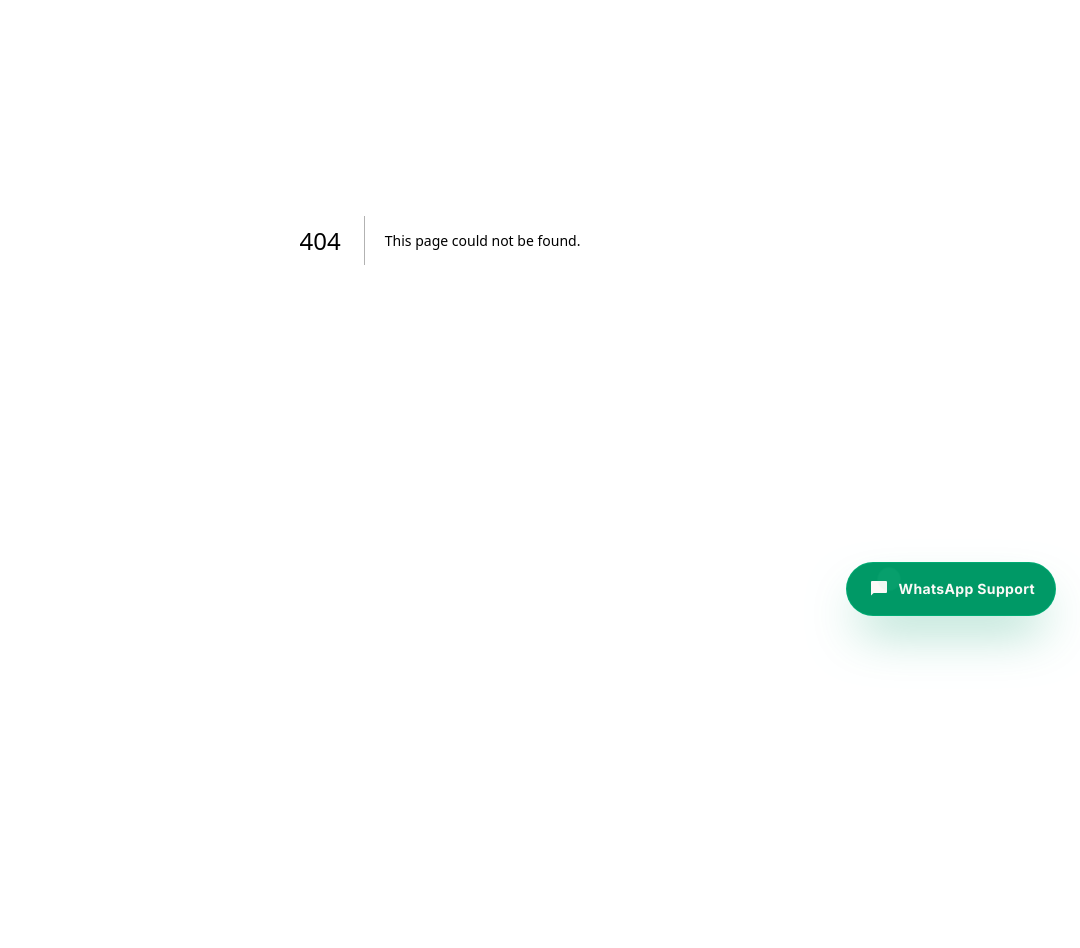
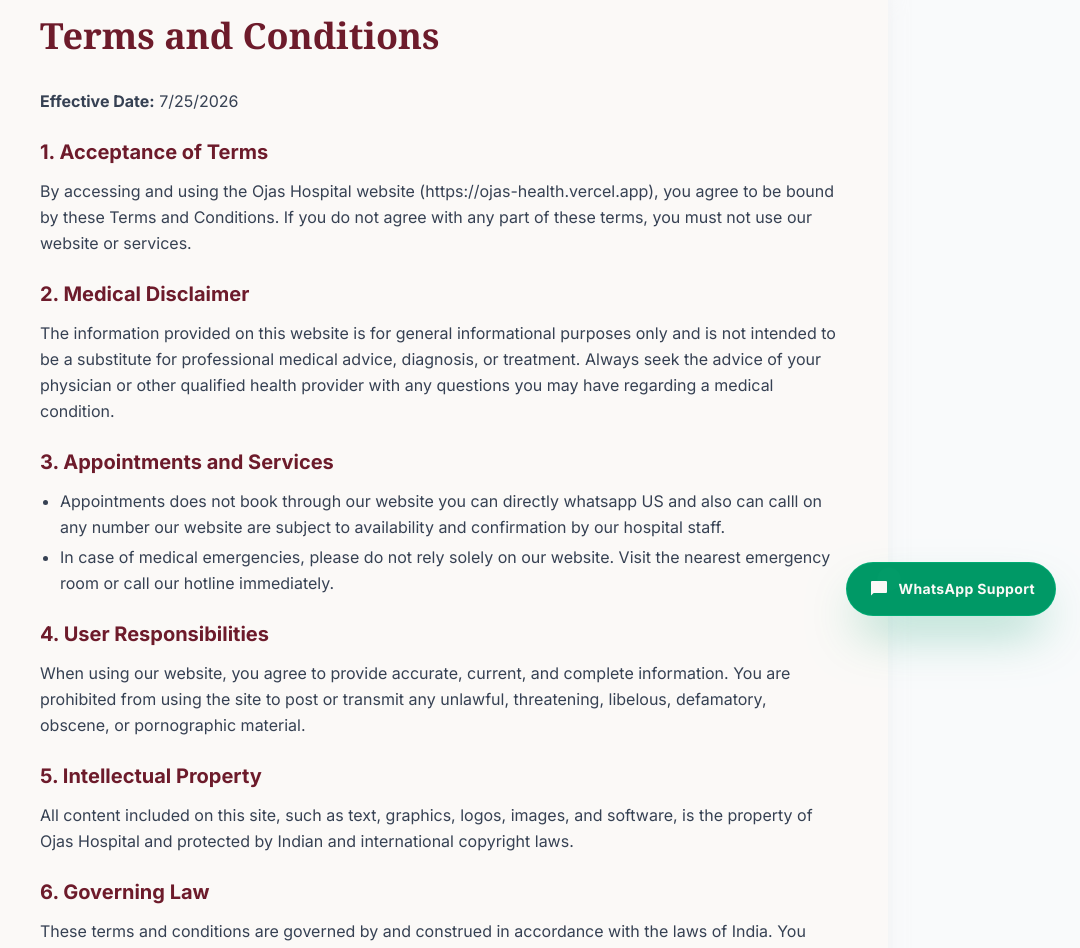
Before and after one commit to Divyezh/ojas-hospital, a Next.js app: page /terms-and-conditions in a window 1280 px wide. Before the commit this address had no page. Shown: the part 160-1108 px from the top of the page, without its empty margins (200-1280 px from the left). Before the commit the page ends 800 px from the top, so only its background shows below. Built offline with nearby package versions, Linux system fonts and the light colour scheme.

Commit message:
feat: add privacy policy and terms conditions pages, update department images

```diff
--- /dev/null
+++ b/app/privacy-policy/page.tsx
@@ -0,0 +1,49 @@
+import React from 'react';
+import { SITE_CONFIG } from '@/constants/metadata';
+import { EMERGENCY_INFO } from '@/constants/hospitalData';
+
+export default function PrivacyPolicy() {
+  return (
+    <main className="min-h-screen bg-gray-50 pt-32 pb-16 px-4 sm:px-6 lg:px-8">
+      <div className="max-w-4xl mx-auto bg-white p-8 md:p-12 rounded-2xl shadow-xl shadow-gray-200/50">
+        <h1 className="text-3xl md:text-4xl font-serif font-bold text-[#6D1B2B] mb-8">Privacy Policy</h1>
+
+        <div className="space-y-6 text-gray-700 text-sm md:text-base leading-relaxed">
+          <p><strong>Effective Date:</strong> {new Date().toLocaleDateString()}</p>
+
+          <section>
+            <h2 className="text-xl font-bold text-[#6D1B2B] mb-3">1. Introduction</h2>
+            <p>Welcome to {SITE_CONFIG.name}. We are committed to protecting your personal information and your right to privacy. This Privacy Policy explains how we collect, use, disclose, and safeguard your information when you visit our website ({SITE_CONFIG.url}), use our services, or interact with us.</p>
+          </section>
+
+          <section>
+            <h2 className="text-xl font-bold text-[#6D1B2B] mb-3">2. Information We Collect</h2>
+            <p>We do not collect any personal data or identifiable information through this website. You are free to browse our website anonymously to learn about our hospital, services, and doctors without providing any personal information.</p>
+          </section>
+
+          <section>
+            <h2 className="text-xl font-bold text-[#6D1B2B] mb-3">3. Use of Information</h2>
+            <p>Since we do not collect personal information through this website, we do not use, store, or share your personal data. Any communication initiated by you through external channels (like direct phone calls or WhatsApp) is strictly confidential and used solely for the purpose of addressing your medical inquiries.</p>
+          </section>
+
+          <section>
+            <h2 className="text-xl font-bold text-[#6D1B2B] mb-3">4. Security</h2>
+            <p>While we do not collect personal information on this website, we are committed to ensuring that our website remains a secure environment for all visitors. Any direct communications with our hospital are handled with strict confidentiality in accordance with standard medical privacy practices.</p>
+          </section>
+
+          <section>
+            <h2 className="text-xl font-bold text-[#6D1B2B] mb-3">5. Contact Us</h2>
+            <p>If you have questions or comments about this notice, you may email us at <a href={`mailto:${SITE_CONFIG.email}`} className="text-[#BFA15F] font-medium hover:underline">{SITE_CONFIG.email}</a> or by post to:</p>
+            <address className="not-italic mt-2 p-4 bg-gray-50 rounded-lg border border-gray-100">
+              <strong>{SITE_CONFIG.name}</strong><br />
+              {SITE_CONFIG.address.street}, {SITE_CONFIG.address.suite}<br />
+              {SITE_CONFIG.address.city}, {SITE_CONFIG.address.state} {SITE_CONFIG.address.zip}<br />
+              {SITE_CONFIG.address.country}<br /><br />
+              <strong>Hotline:</strong> {EMERGENCY_INFO?.hotline || SITE_CONFIG.telephone}
+            </address>
+          </section>
+        </div>
+      </div>
+    </main>
+  );
+}
--- /dev/null
+++ b/app/terms-and-conditions/page.tsx
@@ -0,0 +1,49 @@
+import React from 'react';
+import { SITE_CONFIG } from '@/constants/metadata';
+
+export default function TermsAndConditions() {
+  return (
+    <main className="min-h-screen bg-gray-50 pt-32 pb-16 px-4 sm:px-6 lg:px-8">
+      <div className="max-w-4xl mx-auto bg-white p-8 md:p-12 rounded-2xl shadow-xl shadow-gray-200/50">
+        <h1 className="text-3xl md:text-4xl font-serif font-bold text-[#6D1B2B] mb-8">Terms and Conditions</h1>
+
+        <div className="space-y-6 text-gray-700 text-sm md:text-base leading-relaxed">
+          <p><strong>Effective Date:</strong> {new Date().toLocaleDateString()}</p>
+
+          <section>
+            <h2 className="text-xl font-bold text-[#6D1B2B] mb-3">1. Acceptance of Terms</h2>
+            <p>By accessing and using the {SITE_CONFIG.name} website ({SITE_CONFIG.url}), you agree to be bound by these Terms and Conditions. If you do not agree with any part of these terms, you must not use our website or services.</p>
+          </section>
+
+          <section>
+            <h2 className="text-xl font-bold text-[#6D1B2B] mb-3">2. Medical Disclaimer</h2>
+            <p>The information provided on this website is for general informational purposes only and is not intended to be a substitute for professional medical advice, diagnosis, or treatment. Always seek the advice of your physician or other qualified health provider with any questions you may have regarding a medical condition.</p>
+          </section>
+
+          <section>
+            <h2 className="text-xl font-bold text-[#6D1B2B] mb-3">3. Appointments and Services</h2>
+            <ul className="list-disc pl-5 mt-2 space-y-1">
+              <li>Appointments does not book through our website you can directly whatsapp US and also can calll on any number our website are subject to availability and confirmation by our hospital staff.</li>
+              <li>In case of medical emergencies, please do not rely solely on our website. Visit the nearest emergency room or call our hotline immediately.</li>
+            </ul>
+          </section>
+
+          <section>
+            <h2 className="text-xl font-bold text-[#6D1B2B] mb-3">4. User Responsibilities</h2>
+            <p>When using our website, you agree to provide accurate, current, and complete information. You are prohibited from using the site to post or transmit any unlawful, threatening, libelous, defamatory, obscene, or pornographic material.</p>
+          </section>
+
+          <section>
+            <h2 className="text-xl font-bold text-[#6D1B2B] mb-3">5. Intellectual Property</h2>
+            <p>All content included on this site, such as text, graphics, logos, images, and software, is the property of {SITE_CONFIG.name} and protected by Indian and international copyright laws.</p>
+          </section>
+
+          <section>
+            <h2 className="text-xl font-bold text-[#6D1B2B] mb-3">6. Governing Law</h2>
+            <p>These terms and conditions are governed by and construed in accordance with the laws of India. You irrevocably submit to the exclusive jurisdiction of the courts in {SITE_CONFIG.address.city}, {SITE_CONFIG.address.state}.</p>
+          </section>
+        </div>
+      </div>
+    </main>
+  );
+}
--- a/components/layout/Footer.tsx
+++ b/components/layout/Footer.tsx
@@ -185,8 +185,8 @@
         <div className="pt-4 flex flex-col md:flex-row items-center justify-between gap-4 text-xs text-cream/40 font-medium">
           <p>© 2026 Ojas Hospital. All Rights Reserved.</p>
           <div className="flex flex-wrap justify-center md:justify-end gap-x-6 gap-y-2">
-            <a href="#" className="hover:text-cream/80 transition-colors">Privacy Policy</a>
-            <a href="#" className="hover:text-cream/80 transition-colors">Terms & Conditions</a>
+            <a href="/privacy-policy" className="hover:text-cream/80 transition-colors">Privacy Policy</a>
+            <a href="/terms-and-conditions" className="hover:text-cream/80 transition-colors">Terms & Conditions</a>
           </div>
         </div>
       </div>
--- a/constants/hospitalData.ts
+++ b/constants/hospitalData.ts
@@ -50,7 +50,7 @@
       "Fever & Infection Treatment",
       "Adult Immunizations"
     ],
-    image: "https://images.unsplash.com/photo-1579684385127-1ef15d508118?auto=format&fit=crop&q=80&w=800",
+    image: "/general medicine.png",
     stats: { surgeries: "N/A", satisfaction: "98%", specialists: 4 }
   },
   {
@@ -67,7 +67,7 @@
       "Appendectomy",
       "Gallbladder Surgery"
     ],
-    image: "https://images.unsplash.com/photo-1559757175-5700dde675bc?auto=format&fit=crop&q=80&w=800",
+    image: "/normal surgery.png",
     stats: { surgeries: "10,000+", satisfaction: "99%", specialists: 3 }
   },
   {
@@ -171,7 +171,7 @@
       "Immediate Resuscitation",
       "Critical Care Transport"
     ],
-    image: "https://images.unsplash.com/photo-1519494026892-80bbd2d6fd0d?auto=format&fit=crop&q=80&w=800",
+    image: "/emergency care.png",
     stats: { surgeries: "N/A", satisfaction: "99%", specialists: 5 }
   }
 ];
```
Also changed, not shown: public/next.config.mjs (renamed from next.config.mjs), 2 other files (tests, documents, lock files or other folders).
